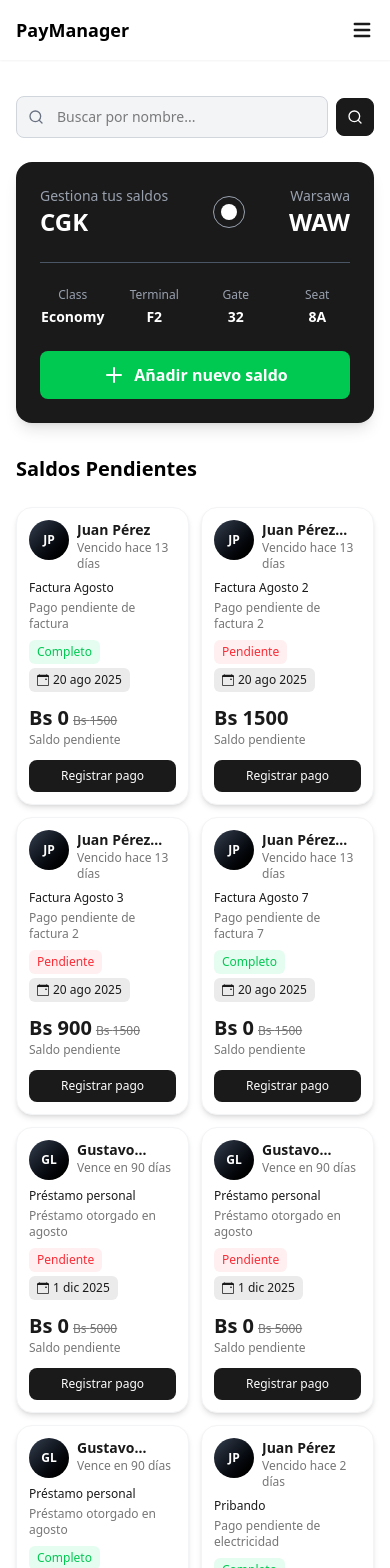
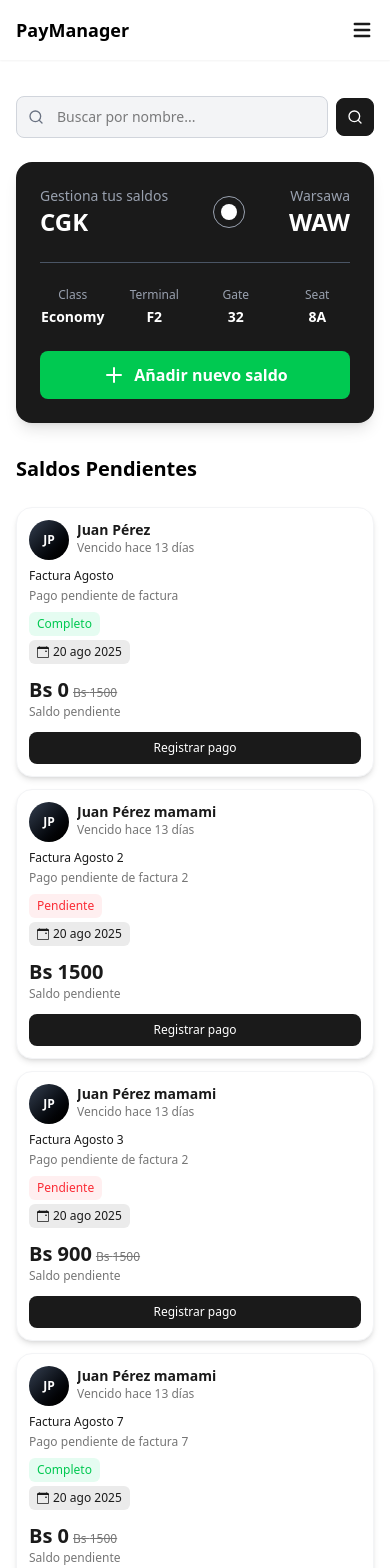
Before and after one commit to GustavoLuizaga/Pay-Manager-Frontend, a React (Vite) app: page / in a window 390 px wide. Shown: the top 1568 px of the page. Built offline with nearby package versions, Linux system fonts and the light colour scheme.

Commit message:
change numbers cols ouCards

```diff
--- a/src/components/OustandingBalance.jsx
+++ b/src/components/OustandingBalance.jsx
@@ -3,7 +3,7 @@ import { OutstandingBalanceCard } from "./OustandingBalanceCard";
 export function OutstandingBalance({balanceCards}) {
     return (
 
-        <div className="grid grid-cols-2 sm:grid-cols-2 lg:grid-cols-3 xl:grid-cols-4 gap-3 sm:gap-6 lg:gap-8">
+        <div className="grid grid-cols-1 sm:grid-cols-2 lg:grid-cols-3 xl:grid-cols-4 gap-3 sm:gap-6 lg:gap-8">
             {balanceCards.map((cardData) => (
                 <OutstandingBalanceCard
                     key={cardData.id}
```
